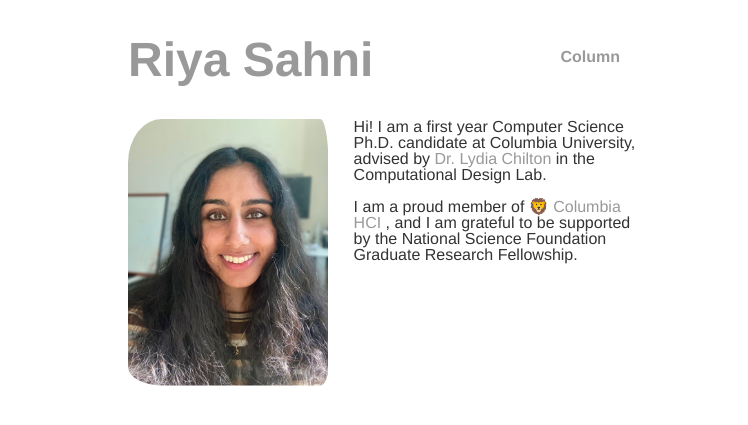
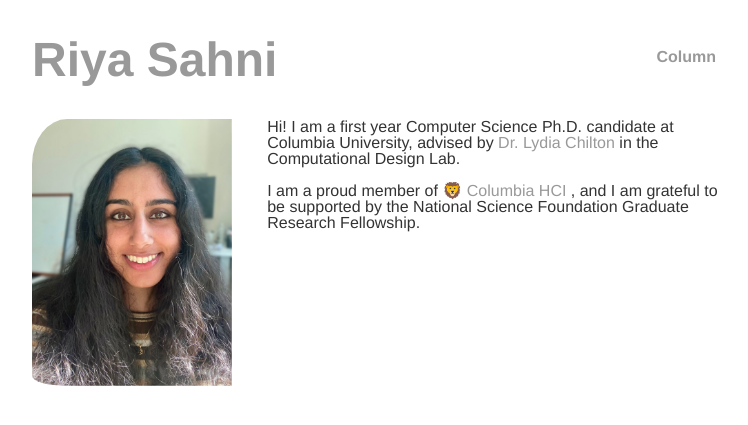
Before and after one commit to riyasahni/riyasahni.github.io, a Jekyll site: the page built from index.html, in a window 1280 px wide. Shown: the top 425 px of the page, without its empty margins (256-1004 px from the left). Built offline with Jekyll 4.4.1, drawn with Linux system fonts in a browser that asks for light colours.

Commit message:
bah humbug

```diff
--- a/css/main.css
+++ b/css/main.css
@@ -1,6 +1,6 @@
 body {
     margin: 0px auto;
-    width: 40%;
+    width: 55%;
 }
 header {
     background: rgb(53, 41, 116);
```
